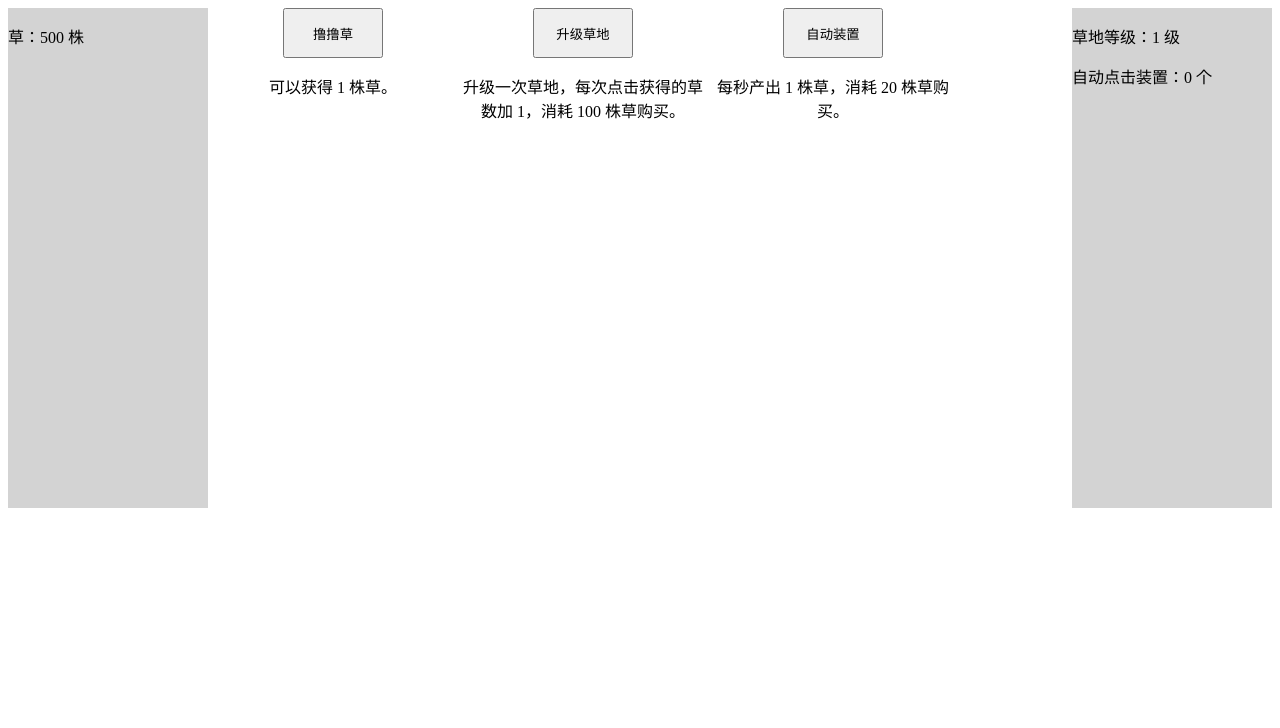
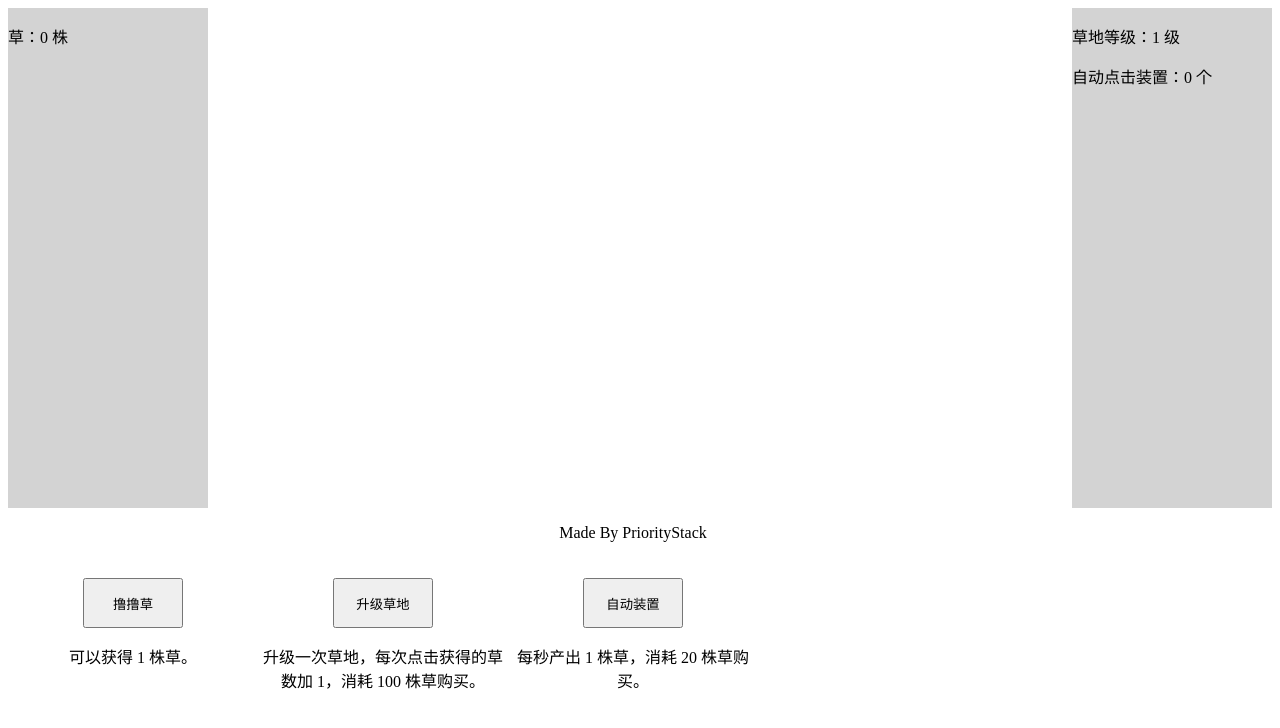
Before and after one commit to 3awsthe/3awsthe.github.io, a plain HTML site: page GrassInc/index.html in a window 1280 px wide. Drawn offline with Linux system fonts and the light colour scheme.

Commit message:
Update index.html

```diff
--- a/GrassInc/index.html
+++ b/GrassInc/index.html
@@ -4,7 +4,7 @@
 		<meta charset="utf-8">
 		<title>撸草公司</title>
 		<script>
-			var a=500,auto=0,upg=1,autoneed=20,autofuncdo=0,upgrasslvneed=100;
+			var a=0,auto=0,upg=1,autoneed=20,autofuncdo=0,upgrasslvneed=100;
 			var autog=0,lv=1;
 
 			function getgrass()
@@ -29,7 +29,7 @@
 					document.getElementById("grass").innerHTML="草："+a+" 株";
 					document.getElementById("cd").innerHTML="草地等级："+lv+" 级";
 					document.getElementById("budong").innerHTML="可以获得 "+lv+" 株草";
-					document.getElementById("grasslvtip").innerHTML="升级一次草地，每次点击获得的草数加 1，消耗 "+upgrasslvneed+" 株草购买";
+					document.getElementById("grasslvtip").innerHTML="升级一次草地，每次点击获得的草数加 1，消耗 "+upgrasslvneed+" 株草购买。";
 					document.getElementById("autotip").innerHTML="每秒产出 "+lv+" 株草，消耗 "+autoneed+" 株草购买。";
 					document.getElementById("tip").innerHTML="升级成功";
 				}
@@ -67,6 +67,10 @@
 			document.getElementById("cd").innerHTML="草地等级：1 级";
 			document.getElementById("autoge").innerHTML="自动点击装置：0 个";
 		</script>
+		<div style="width:1250px;height:70px;text-align: center;float: inline-start;">
+			<p>Made By PriorityStack</p>
+		</div>
+		<br>
 		<div style="width:250px;height:70px;text-align: center;float:left;">
 			<abbr title="可爱的小草们你们好啊，我是奶龙。"><button onclick="getgrass()" style="height:50px;width:100px;">撸撸草</button></abbr>
 			<p id="budong">可以获得 1 株草。</p>
```
